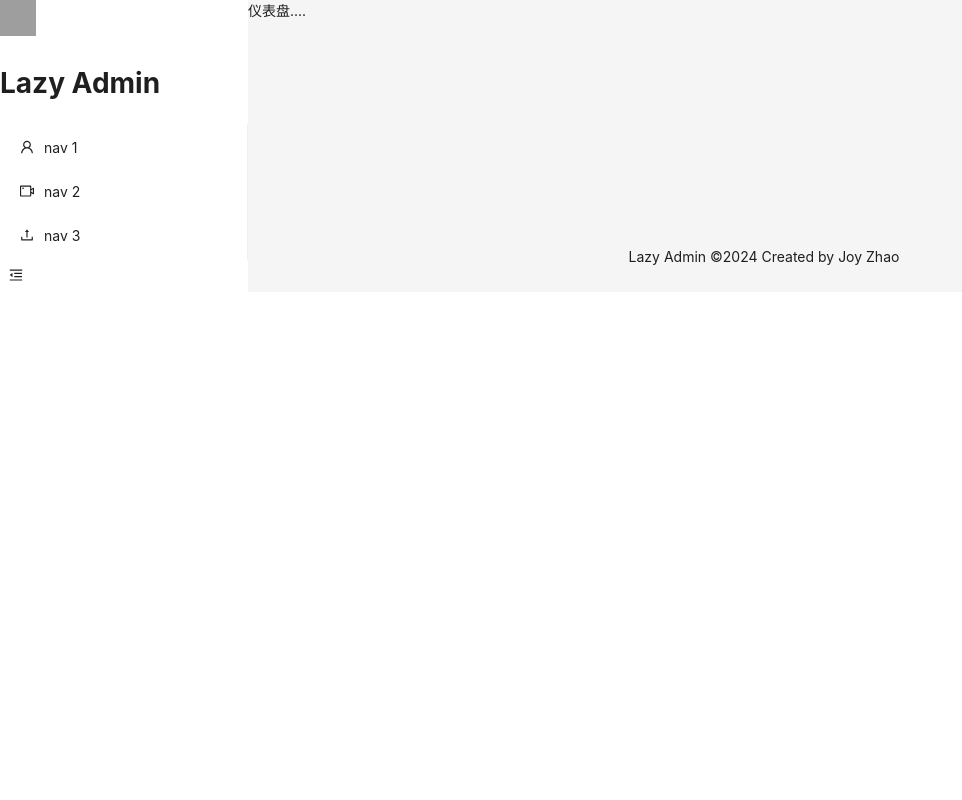
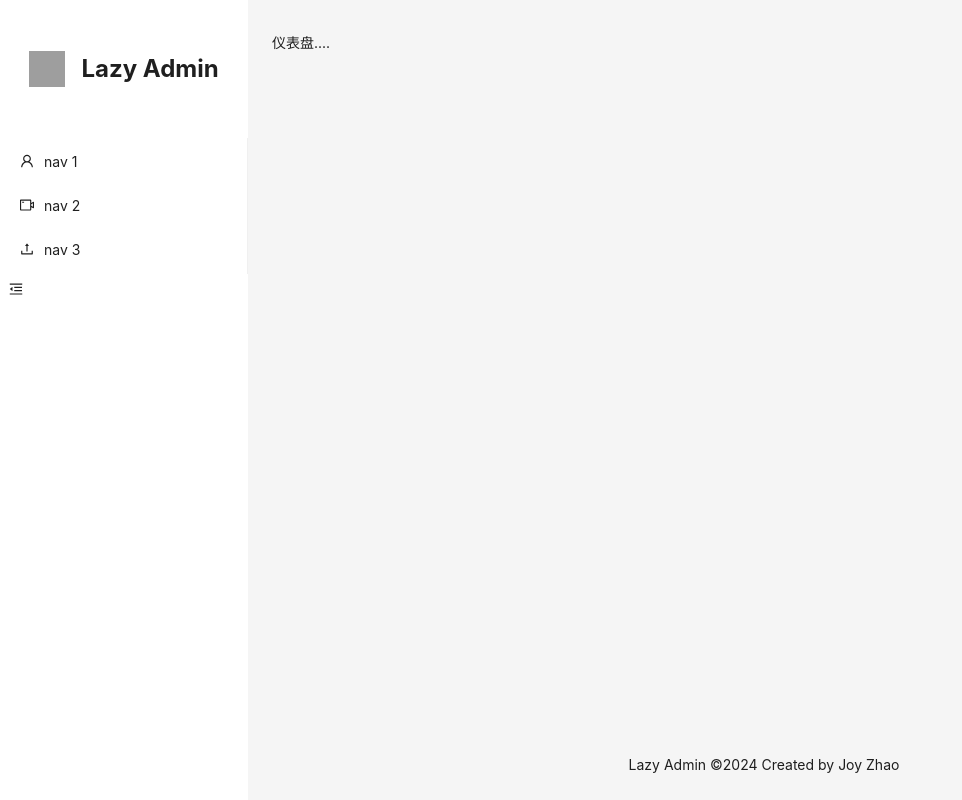
Before and after one commit to zguiyang/lazyAdmin, a React (Vite) app: page / in a window 1280 px wide. Shown: the whole page, without its empty margins (0-962 px from the left). Built offline with nearby package versions, Linux system fonts and the light colour scheme; grey boxes are pictures that could not be loaded.

Commit message:
ui: update ui for layout

```diff
--- a/src/styles/index.scss
+++ b/src/styles/index.scss
@@ -1 +1,3 @@
 @import 'normalize';
+@import 'tailwind';
+@import 'layout';
--- /dev/null
+++ b/src/styles/layout.scss
@@ -0,0 +1,25 @@
+//.basic-layout-header {
+//  @apply flex justify-between items-center;
+//  .header-left {
+//    flex-shrink: 0;
+//  }
+//  .header-center {
+//    @apply pl-6 pr-6 flex-auto;
+//    flex-shrink: 1;
+//  }
+//}
+.basic-layout {
+  height: 100vh;
+}
+.basic-layout-sidebar {
+}
+.basic-layout-logo-wrapper {
+  @apply flex items-center justify-center space-x-4;
+  padding: 50px 0;
+}
+.basic-layout-menu-wrapper {
+  @apply relative;
+}
+.basic-layout-container {
+  padding: 32px 24px 0;
+}
--- /dev/null
+++ b/src/styles/tailwind.css
@@ -0,0 +1,3 @@
+/*@tailwind base;*/
+@tailwind components;
+@tailwind utilities;
```
